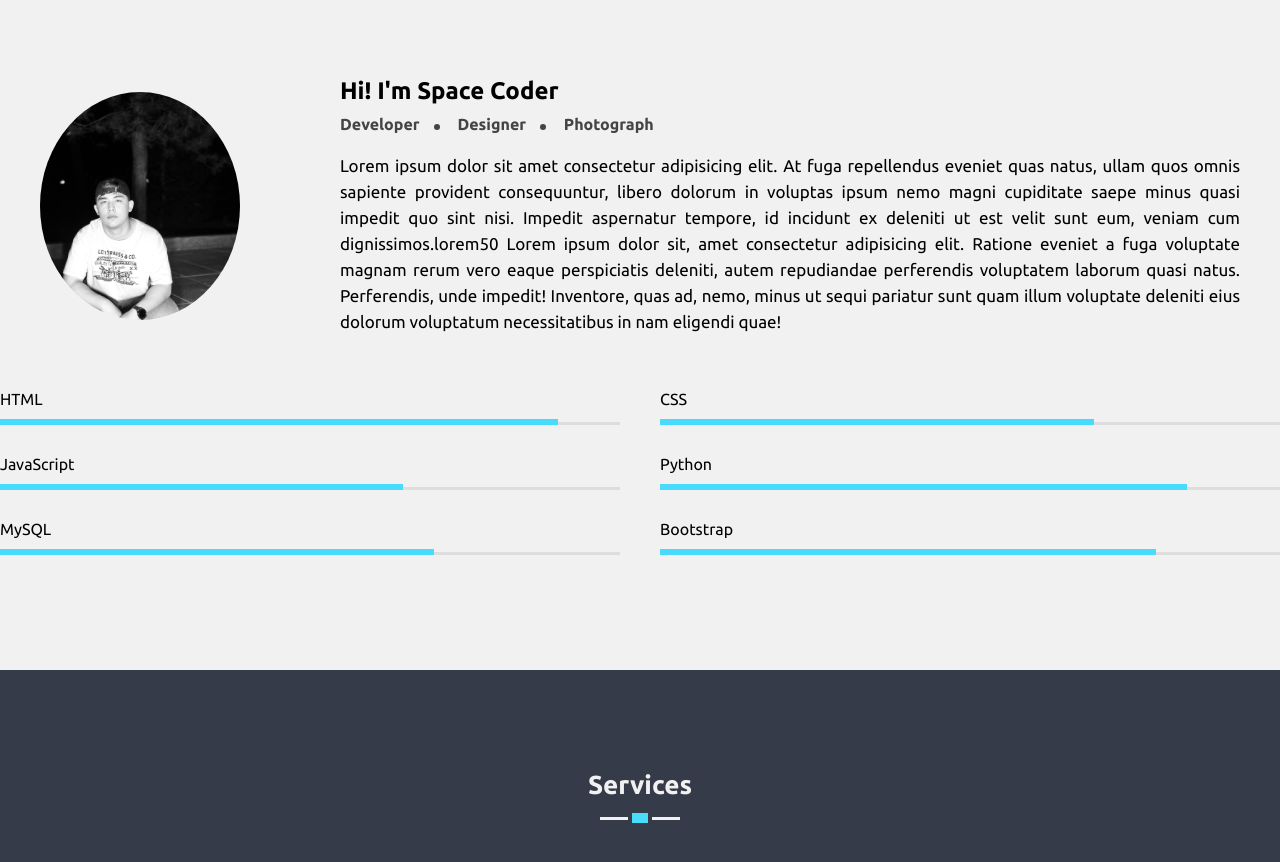
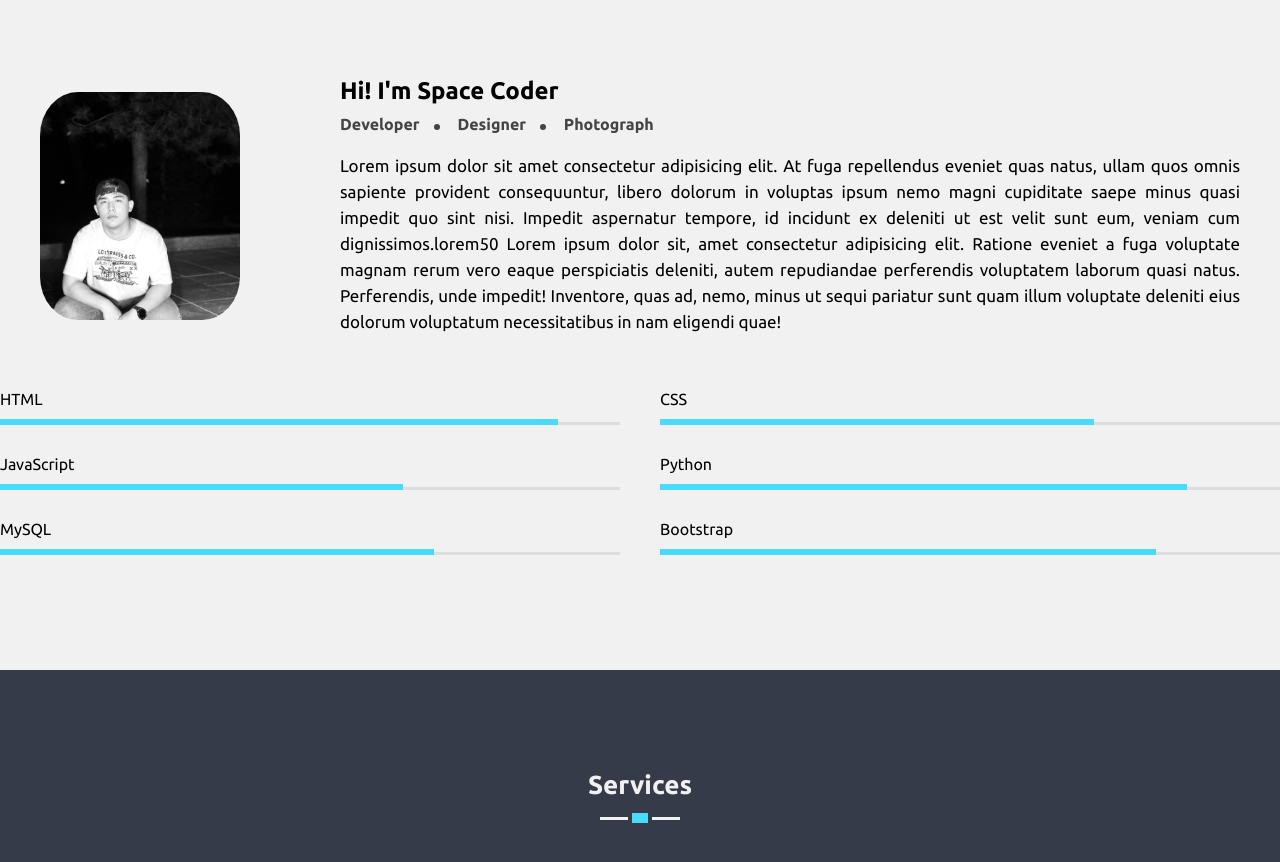
Before and after one commit to Space2pac/second-portfilio, a plain HTML site: page index.html in a window 1280 px wide. Shown: the part 953-1815 px from the top of the page. Drawn offline with nearby package versions, Linux system fonts and the light colour scheme; files whose address does not match are found by name.

Commit message:
Update style.css

```diff
--- a/style.css
+++ b/style.css
@@ -238,7 +238,7 @@ section{
 
 .about-pic{
     width: 200px;
-    border-radius: 50%;
+    border-radius: 19%;
     margin-right: 100px;
 
 }
```
